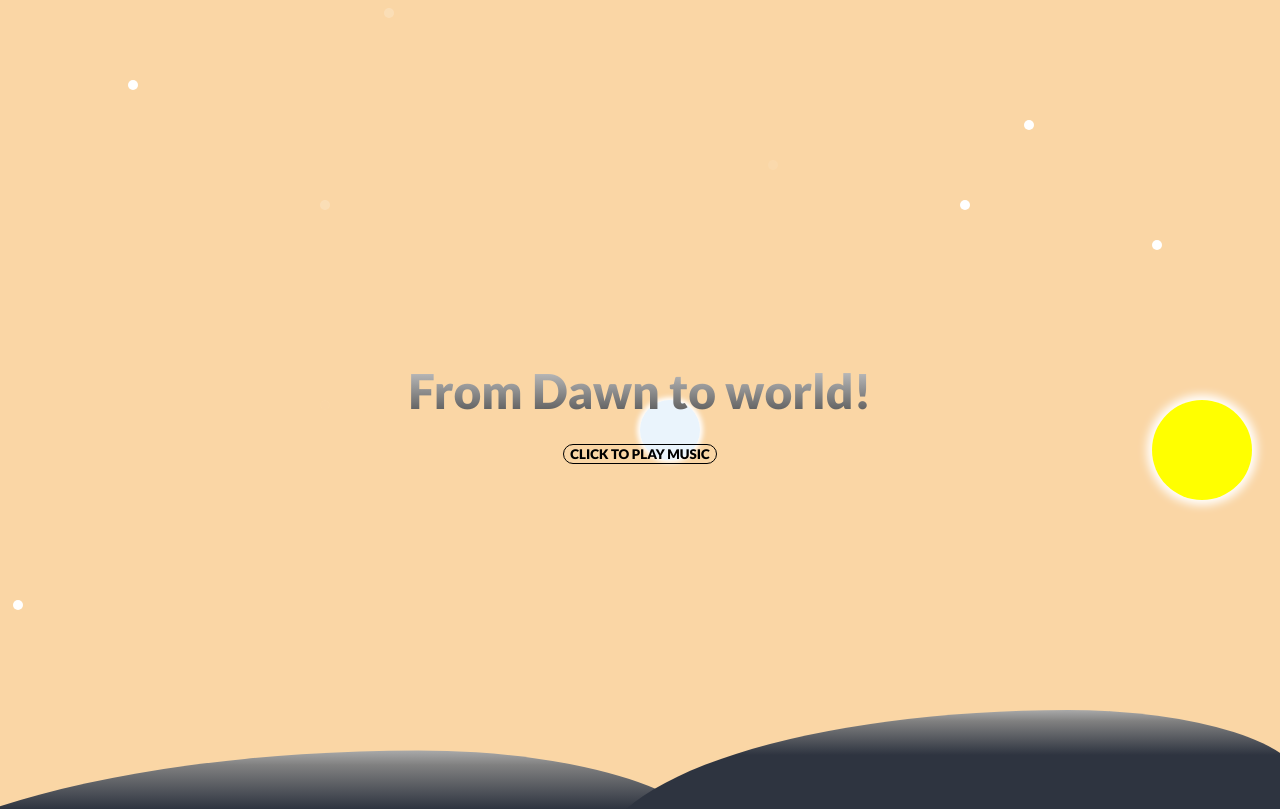
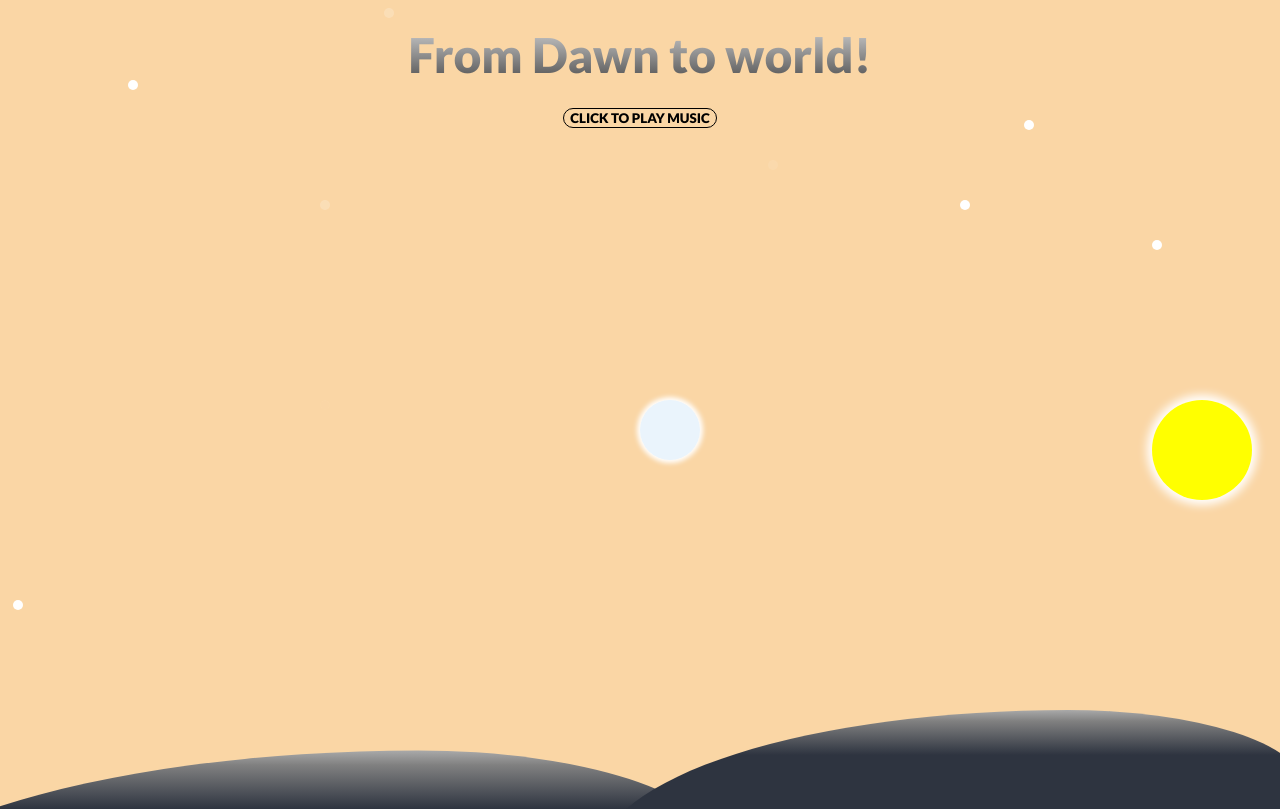
Before and after one commit to susahcebok/radio-online, a Svelte app: page / in a window 1280 px wide. Shown: the top 809 px of the page. Built offline with nearby package versions, Linux system fonts and the light colour scheme.

Commit message:
Update global.css

```diff
--- a/public/global.css
+++ b/public/global.css
@@ -28,8 +28,8 @@
 }
 
 html, body {
-  width: 100vw;
-  height: 100vh;
+  width: 100%;
+  height: auto;
   padding: 0;
   margin: 0;
   border: 0;
```
